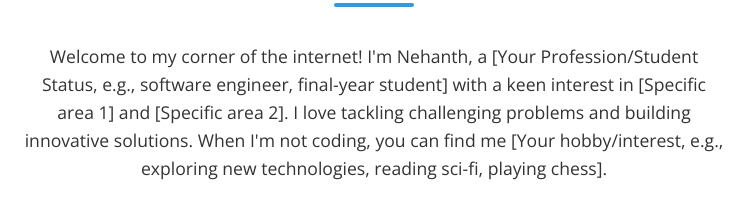
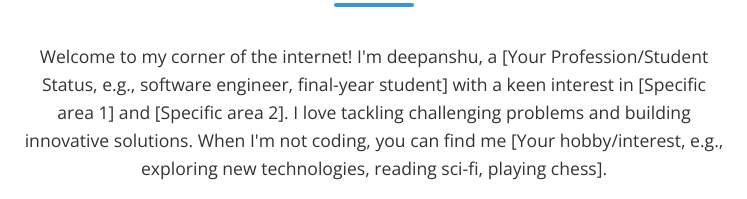
Before and after one commit to devsingh771/AWS_usecase, a plain HTML site: page index.html in a window 1280 px wide. Shown: the part 486-685 px from the top of the page, 266-1013 px from the left. Drawn offline with nearby package versions, Linux system fonts and the light colour scheme.

Commit message:
Update index.html

```diff
--- a/index.html
+++ b/index.html
@@ -232,7 +232,7 @@
         <section id="about" class="container">
             <h2>About Me</h2>
             <p>
-                Welcome to my corner of the internet! I'm Nehanth, a [Your Profession/Student Status, e.g., software engineer, final-year student] with a keen interest in [Specific area 1] and [Specific area 2]. I love tackling challenging problems and building innovative solutions. When I'm not coding, you can find me [Your hobby/interest, e.g., exploring new technologies, reading sci-fi, playing chess].
+                Welcome to my corner of the internet! I'm deepanshu, a [Your Profession/Student Status, e.g., software engineer, final-year student] with a keen interest in [Specific area 1] and [Specific area 2]. I love tackling challenging problems and building innovative solutions. When I'm not coding, you can find me [Your hobby/interest, e.g., exploring new technologies, reading sci-fi, playing chess].
             </p>
             <p id="dynamic-text">Click here to reveal a little more about my journey!</p>
         </section>
```
